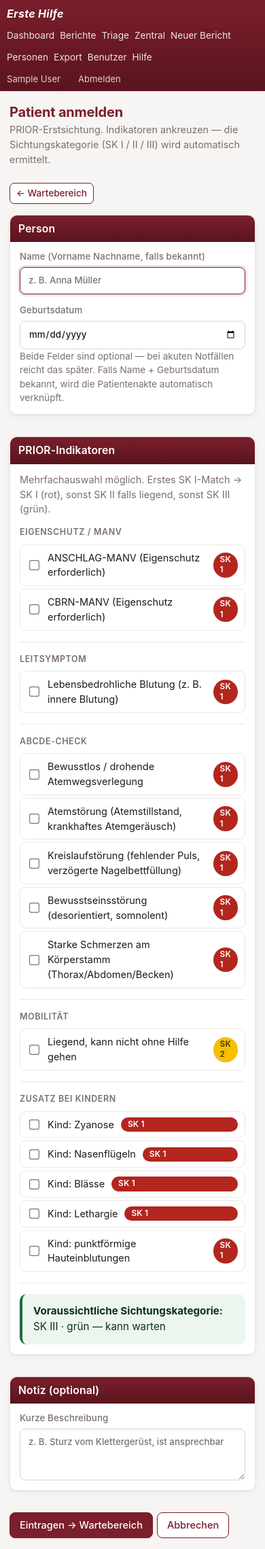
After one commit to DauntlessGiantfromHugeSea/Dokumentation-dEH, a Flask app: page /triage/new in a window 390 px wide. The commit adds this page. Shown: the whole page at 68% size. Run offline with Flask 3, Linux system fonts and the light colour scheme; the visitor is signed in with stand-in values (Sample User, id 1).

Commit message:
Triage / Anmeldung mit PRIOR-Sichtung + Wartebereich
Patienten kommen am Eingang an, werden mit PRIOR-Indikatoren kurz
eingeschätzt (SK I rot / SK II gelb / SK III grün), landen im
Wartebereich. Behandelnde sehen die Liste sortiert nach Akutität
(SK I zuerst) und innerhalb gleicher Kategorie nach Wartezeit
(älteste oben). Klick auf "Behandlung starten" öffnet das zentrale
Notfallprotokoll mit vorausgefüllten Patientendaten und verknüpft
den Triage-Eintrag automatisch mit dem entstehenden Bericht.

Schema:
  - Neue Tabelle triage_entries (id, name, geburtsdatum, arrival_at,
    category SK1/SK2/SK3, indicators JSON, notes, status
    [wartend|in_behandlung|abgeschlossen|abgebrochen],
    treatment_started_at, treatment_protocol_id FK)
  - PRIOR_INDICATORS: 14 Indikatoren in 5 Gruppen (MANV, Leitsymptom,
    ABCDE, Mobilität, Kind), mit fester Kategorie-Zuordnung
  - classify_prior(): SK1 schlägt SK2 schlägt SK3

Routen:
  - GET /triage — Wartebereich + History (in_behandlung)
  - GET/POST /triage/new — Anmelde-Formular mit Live-Vorschau der
    Sichtungskategorie (JS-Berechnung beim Klicken der Indikatoren)
  - POST /triage/<id>/start — Setzt Status auf in_behandlung,
    redirected zur SPA mit ?triage_id=...&vorname=...&nachname=...&
    geburtsdatum=...
  - POST /triage/<id>/cancel — Wartebereich-Eintrag abbrechen

Verknüpfung Triage ↔ Protokoll:
  - SPA-apiCreate hängt triage_id aus URL als Query-Param an
  - api_central_one POST liest ?triage_id=... und ruft
    link_triage_to_central_protocol auf, sodass treatment_protocol_id
    gesetzt + Status auf in_behandlung wechselt

UI:
  - Triage-Karten farblich nach SK kodiert (rot/gelb/grün, links
    farbiger Streifen, Pill-Badge)
  - PRIOR-Anmelde-Formular: Indikatoren als klickbare Checkbox-Reihen,
    gruppiert; Live-Berechnungsblock unten mit voraussichtlicher
    Kategorie
  - Topnav: "Triage" zwischen Berichte und Zentral

```diff
--- a/app.py
+++ b/app.py
@@ -680,6 +680,81 @@ def create_app(test_config: dict | None = None) -> Flask:
     def api_responders():
         return {"responders": models.list_decentral_responders(models.get_db())}
 
+    # ----- PRIOR-Triage (Anmeldung) -----
+
+    @app.route("/triage")
+    @login_required
+    def triage_list():
+        db = models.get_db()
+        waiting = models.list_triage_waiting(db)
+        active = models.list_triage_active(db, limit=20)
+        return render_template(
+            "triage_list.html",
+            waiting=waiting,
+            active=active,
+            indicator_lookup=models.PRIOR_INDICATOR_BY_KEY,
+            format_dt=models.format_dt,
+        )
+
+    @app.route("/triage/new", methods=["GET", "POST"])
+    @login_required
+    def triage_new():
+        db = models.get_db()
+        if request.method == "POST":
+            indicators = request.form.getlist("indicators")
+            name = (request.form.get("name") or "").strip()
+            geburtsdatum = (request.form.get("geburtsdatum") or "").strip()
+            notes = (request.form.get("notes") or "").strip()
+            tid = models.create_triage_entry(
+                db, name=name, geburtsdatum=geburtsdatum,
+                indicators=indicators, notes=notes,
+                created_by=current_user.id,
+            )
+            db.commit()
+            flash(f"Triage-Eintrag #{tid} angelegt.", "success")
+            return redirect(url_for("triage_list"))
+        return render_template(
+            "triage_new.html",
+            indicators=models.PRIOR_INDICATORS,
+        )
+
+    @app.route("/triage/<int:tid>/start", methods=["POST"])
+    @login_required
+    def triage_start(tid: int):
+        db = models.get_db()
+        entry = models.get_triage_entry(db, tid)
+        if not entry:
+            abort(404)
+        # Status auf in_behandlung setzen
+        models.start_triage_treatment(db, tid)
+        db.commit()
+        # Zur SPA mit Pre-fill der Identifikations-Felder
+        vorname = ""
+        nachname = ""
+        full = (entry.get("name") or "").strip()
+        if full:
+            parts = full.split(" ", 1)
+            vorname = parts[0]
+            nachname = parts[1] if len(parts) > 1 else ""
+        return redirect(url_for(
+            "central_index",
+            vorname=vorname,
+            nachname=nachname,
+            geburtsdatum=entry.get("geburtsdatum") or "",
+            triage_id=tid,
+        ))
+
+    @app.route("/triage/<int:tid>/cancel", methods=["POST"])
+    @login_required
+    def triage_cancel(tid: int):
+        db = models.get_db()
+        if not models.cancel_triage_entry(db, tid):
+            flash("Eintrag konnte nicht abgebrochen werden.", "error")
+        else:
+            db.commit()
+            flash(f"Triage-Eintrag #{tid} abgebrochen.", "success")
+        return redirect(url_for("triage_list"))
+
     # ----- Central first-aid (Notfallprotokoll) -----
 
     @app.route("/central/new", methods=["GET", "POST"])
@@ -868,6 +943,14 @@ def create_app(test_config: dict | None = None) -> Flask:
         # POST
         data = request.get_json(silent=True) or {}
         new_id = models.create_central_protocol(db, data, current_user.id)
+        # Falls die SPA mit ?triage_id=... aufgerufen wurde, das Protokoll
+        # mit dem Triage-Eintrag verknüpfen.
+        try:
+            tid = int(request.args.get("triage_id") or 0)
+        except (ValueError, TypeError):
+            tid = 0
+        if tid:
+            models.link_triage_to_central_protocol(db, tid, new_id)
         db.commit()
         return {"id": new_id}, 201
 
--- a/static/style.css
+++ b/static/style.css
@@ -772,3 +772,88 @@ details.inline-action:not([open]) .inline-form { display: none; }
   cursor: pointer;
 }
 .perm-row input[type="checkbox"] { transform: scale(1.05); }
+
+/* ============ Triage / PRIOR ============ */
+
+.triage-grid {
+  display: grid;
+  gap: 14px;
+  grid-template-columns: repeat(auto-fit, minmax(320px, 1fr));
+}
+.triage-card {
+  background: var(--surface);
+  border: 1px solid var(--border);
+  border-radius: var(--radius);
+  padding: 16px 18px;
+  box-shadow: var(--shadow);
+  border-left: 6px solid var(--border-strong);
+  display: flex;
+  flex-direction: column;
+  gap: 10px;
+}
+.triage-card.cat-SK1 { border-left-color: #b3261e; background: #fff8f7; }
+.triage-card.cat-SK2 { border-left-color: #b88300; background: #fffbf0; }
+.triage-card.cat-SK3 { border-left-color: #1f6b3a; background: #f6fbf7; }
+.triage-card-top {
+  display: flex; justify-content: space-between; align-items: center;
+  font-size: 0.85rem; gap: 8px;
+}
+.triage-cat {
+  font-weight: 700; letter-spacing: 0.02em;
+  padding: 4px 10px; border-radius: var(--radius-pill);
+  font-size: 0.8rem;
+}
+.cat-badge-SK1, .triage-cat.cat-badge-SK1 {
+  background: #b3261e; color: #fff;
+}
+.cat-badge-SK2, .triage-cat.cat-badge-SK2 {
+  background: #f4c000; color: #4d3a00;
+}
+.cat-badge-SK3, .triage-cat.cat-badge-SK3 {
+  background: #1f6b3a; color: #fff;
+}
+.triage-wait { color: var(--muted); font-size: 0.8rem; }
+.triage-name { font-weight: 600; font-size: 1.05rem; }
+.triage-name .muted { font-weight: 400; }
+.triage-name .badge { margin-left: 6px; }
+.triage-indicators { display: flex; flex-wrap: wrap; gap: 4px; }
+.triage-notes {
+  margin: 0; font-size: 0.9rem; color: var(--muted);
+  background: rgba(0,0,0,0.025); padding: 8px 10px; border-radius: 6px;
+}
+.triage-actions { display: flex; gap: 8px; flex-wrap: wrap; margin-top: 4px; }
+
+.prior-group {
+  margin-bottom: 16px; padding-bottom: 12px;
+  border-bottom: 1px solid var(--border);
+}
+.prior-group:last-of-type { border-bottom: 0; }
+.prior-group h3 {
+  font-size: 0.78rem; text-transform: uppercase; letter-spacing: 0.6px;
+  color: var(--muted); margin: 0 0 8px;
+}
+.prior-row {
+  display: flex; align-items: center; gap: 10px;
+  padding: 8px 10px; margin-bottom: 4px;
+  border: 1px solid var(--border); border-radius: 8px;
+  cursor: pointer; transition: background 0.12s, border-color 0.12s;
+}
+.prior-row:hover { background: var(--accent-soft); border-color: var(--accent); }
+.prior-row input { transform: scale(1.15); }
+.prior-row span:first-of-type + span { flex: 1; }
+.prior-row .badge { margin-left: auto; }
+
+.prior-result {
+  margin-top: 14px; padding: 14px 16px;
+  border-radius: var(--radius); font-size: 0.95rem;
+  border-left: 4px solid var(--border-strong); background: #fafafa;
+}
+.prior-result.cat-SK1 {
+  background: #fff1ee; border-left-color: #b3261e; color: #4d0e09;
+}
+.prior-result.cat-SK2 {
+  background: #fff7d6; border-left-color: #b88300; color: #4d3a00;
+}
+.prior-result.cat-SK3 {
+  background: #ecf6ee; border-left-color: #1f6b3a; color: #0e3019;
+}
--- a/templates/base.html
+++ b/templates/base.html
@@ -17,6 +17,7 @@
         <a href="{{ url_for('dashboard') }}">Dashboard</a>
         <a href="{{ url_for('index') }}">Berichte</a>
       {% endif %}
+      <a href="{{ url_for('triage_list') }}">Triage</a>
       <a href="{{ url_for('central_index') }}">Zentral</a>
       {% if current_user.can_view_decentral %}
         <a href="{{ url_for('protocol_new_chooser') }}">Neuer Bericht</a>
--- /dev/null
+++ b/templates/triage_new.html
@@ -0,0 +1,145 @@
+{% extends "base.html" %}
+{% block title %}Patient anmelden — PRIOR{% endblock %}
+{% block content %}
+<div class="page-header">
+  <div>
+    <h1>Patient anmelden</h1>
+    <p class="tagline">
+      PRIOR-Erstsichtung. Indikatoren ankreuzen — die Sichtungskategorie
+      (SK I / II / III) wird automatisch ermittelt.
+    </p>
+  </div>
+  <a class="btn small secondary" href="{{ url_for('triage_list') }}">← Wartebereich</a>
+</div>
+
+<form method="post" class="stack">
+  <div class="card">
+    <div class="card-header">Person</div>
+    <div class="row cols-2-1">
+      <label class="field">
+        Name (Vorname Nachname, falls bekannt)
+        <input name="name" autofocus autocomplete="off"
+               placeholder="z. B. Anna Müller">
+      </label>
+      <label class="field">
+        Geburtsdatum
+        <input name="geburtsdatum" type="date">
+      </label>
+    </div>
+    <p class="muted" style="font-size: 0.85rem; margin: 0;">
+      Beide Felder sind optional — bei akuten Notfällen reicht das später.
+      Falls Name + Geburtsdatum bekannt, wird die Patientenakte
+      automatisch verknüpft.
+    </p>
+  </div>
+
+  <div class="card">
+    <div class="card-header">PRIOR-Indikatoren</div>
+    <p class="muted" style="margin: 0 0 14px; font-size: 0.9rem;">
+      Mehrfachauswahl möglich. Erstes SK&nbsp;I-Match → SK&nbsp;I (rot),
+      sonst SK&nbsp;II falls liegend, sonst SK&nbsp;III (grün).
+    </p>
+
+    <div class="prior-group">
+      <h3>Eigenschutz / MANV</h3>
+      {% for k, label, cat, group in indicators if group == "manv" %}
+      <label class="prior-row">
+        <input type="checkbox" name="indicators" value="{{ k }}">
+        <span>{{ label }}</span>
+        <span class="badge cat-badge-{{ cat }}">{{ cat[:2] }} {{ cat[2:] }}</span>
+      </label>
+      {% endfor %}
+    </div>
+
+    <div class="prior-group">
+      <h3>Leitsymptom</h3>
+      {% for k, label, cat, group in indicators if group == "leitsymptom" %}
+      <label class="prior-row">
+        <input type="checkbox" name="indicators" value="{{ k }}">
+        <span>{{ label }}</span>
+        <span class="badge cat-badge-{{ cat }}">{{ cat[:2] }} {{ cat[2:] }}</span>
+      </label>
+      {% endfor %}
+    </div>
+
+    <div class="prior-group">
+      <h3>ABCDE-Check</h3>
+      {% for k, label, cat, group in indicators if group == "abcde" %}
+      <label class="prior-row">
+        <input type="checkbox" name="indicators" value="{{ k }}">
+        <span>{{ label }}</span>
+        <span class="badge cat-badge-{{ cat }}">{{ cat[:2] }} {{ cat[2:] }}</span>
+      </label>
+      {% endfor %}
+    </div>
+
+    <div class="prior-group">
+      <h3>Mobilität</h3>
+      {% for k, label, cat, group in indicators if group == "mobilitaet" %}
+      <label class="prior-row">
+        <input type="checkbox" name="indicators" value="{{ k }}">
+        <span>{{ label }}</span>
+        <span class="badge cat-badge-{{ cat }}">{{ cat[:2] }} {{ cat[2:] }}</span>
+      </label>
+      {% endfor %}
+    </div>
+
+    <div class="prior-group">
+      <h3>Zusatz bei Kindern</h3>
+      {% for k, label, cat, group in indicators if group == "kind" %}
+      <label class="prior-row">
+        <input type="checkbox" name="indicators" value="{{ k }}">
+        <span>{{ label }}</span>
+        <span class="badge cat-badge-{{ cat }}">{{ cat[:2] }} {{ cat[2:] }}</span>
+      </label>
+      {% endfor %}
+    </div>
+
+    <div id="prior-result" class="prior-result"></div>
+  </div>
+
+  <div class="card">
+    <div class="card-header">Notiz (optional)</div>
+    <label class="field">
+      Kurze Beschreibung
+      <textarea name="notes" rows="2"
+                placeholder="z. B. Sturz vom Klettergerüst, ist ansprechbar"></textarea>
+    </label>
+  </div>
+
+  <div class="btn-row">
+    <button class="btn" type="submit">Eintragen → Wartebereich</button>
+    <a class="btn secondary" href="{{ url_for('triage_list') }}">Abbrechen</a>
+  </div>
+</form>
+
+<script>
+// Live-Vorschau der Sichtungskategorie
+(function () {
+  const result = document.getElementById('prior-result');
+  function compute() {
+    const checked = Array.from(
+      document.querySelectorAll('input[name="indicators"]:checked'));
+    const cats = new Set();
+    for (const cb of checked) {
+      const badge = cb.parentElement.querySelector('.badge');
+      if (badge && badge.textContent) {
+        const t = badge.textContent.trim().replace(/\s+/g, '');
+        if (t.startsWith('SK1')) cats.add('SK1');
+        else if (t.startsWith('SK2')) cats.add('SK2');
+        else if (t.startsWith('SK3')) cats.add('SK3');
+      }
+    }
+    let cat, label, cls;
+    if (cats.has('SK1')) { cat = 'SK1'; label = 'SK I · rot — sofort'; cls = 'cat-SK1'; }
+    else if (cats.has('SK2')) { cat = 'SK2'; label = 'SK II · gelb — dringend'; cls = 'cat-SK2'; }
+    else { cat = 'SK3'; label = 'SK III · grün — kann warten'; cls = 'cat-SK3'; }
+    result.className = 'prior-result ' + cls;
+    result.innerHTML = '<strong>Voraussichtliche Sichtungskategorie:</strong> ' + label;
+  }
+  document.querySelectorAll('input[name="indicators"]').forEach(
+    cb => cb.addEventListener('change', compute));
+  compute();
+})();
+</script>
+{% endblock %}
```
Also changed, not shown: models.py (+182 -0 lines), templates/central_index.html (+10 -1 lines), templates/triage_list.html (added, +117 -0 lines).
